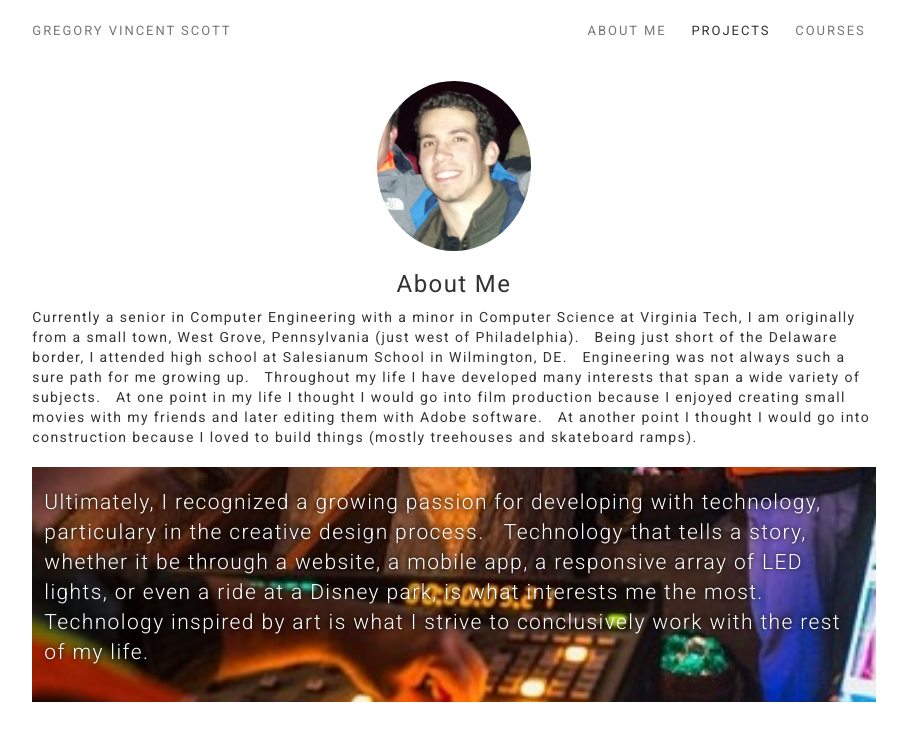
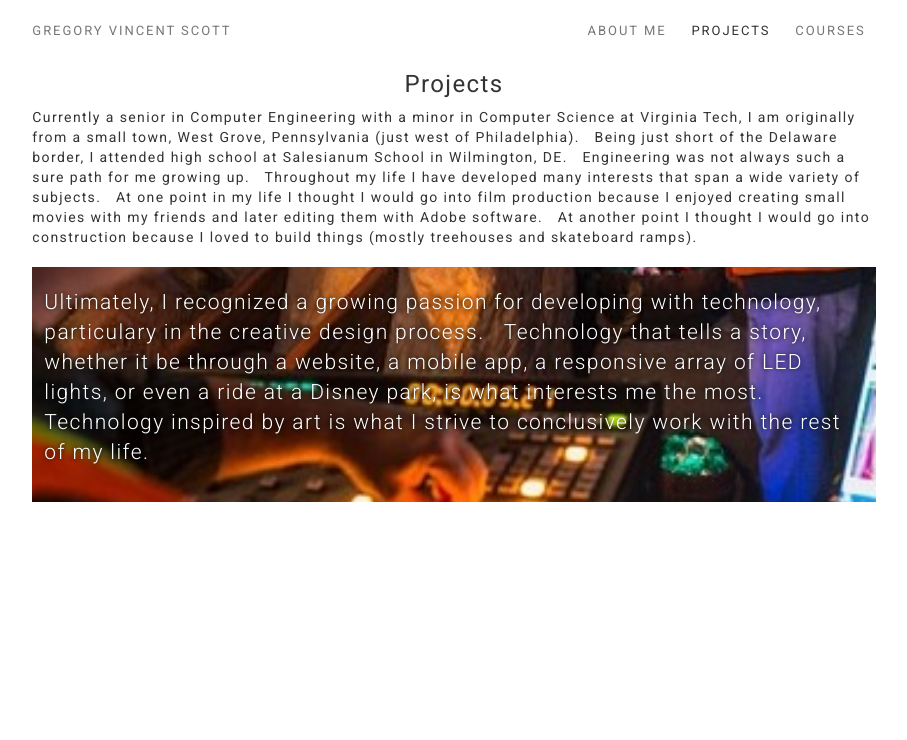
Before and after one commit to gregscott94/personal-website, a plain HTML site: page projects.html in a window 1280 px wide. Shown: the whole page, without its empty margins (186-1093 px from the left). Drawn offline with nearby package versions, Linux system fonts and the light colour scheme.

Commit message:
Publishing to git pages site

```diff
--- a/projects.html
+++ b/projects.html
@@ -31,14 +31,10 @@
         </div>
     </div>
 
-    <div class="row">
-       <div class="intro-pic col-sm-8 col-sm-offset-2" style="padding-top:30px">
-          <img src="./Images/profpic.jpg" class="img-responsive img-circle" alt="Main Picture" style="display:block;margin-left:auto;margin-right:auto;" align="center">
-       </div>
-    </div>
+    <!-- Projects Head -->
     <div class="row">
        <div class="intro-text col-sm-8 col-sm-offset-2">
-          <h3 align="center">About Me</h3>
+          <h3 align="center">Projects</h3>
           <p>
           Currently a senior in Computer Engineering with a minor in Computer Science at Virginia Tech, I am originally from a small town, West Grove, Pennsylvania (just west of Philadelphia). &nbsp; Being just short of the Delaware border, I attended high school at Salesianum School in Wilmington, DE. &nbsp; Engineering was not always such a sure path for me growing up. &nbsp; Throughout my life I have developed many interests that span a wide variety of subjects. &nbsp; At one point in my life I thought I would go into film production because I enjoyed creating small movies with my friends and later editing them with Adobe software. &nbsp; At another point I thought I would go into construction because I loved to build things (mostly treehouses and skateboard ramps).
           </p>
```
Also changed, not shown: index.html (+6 -2 lines).
